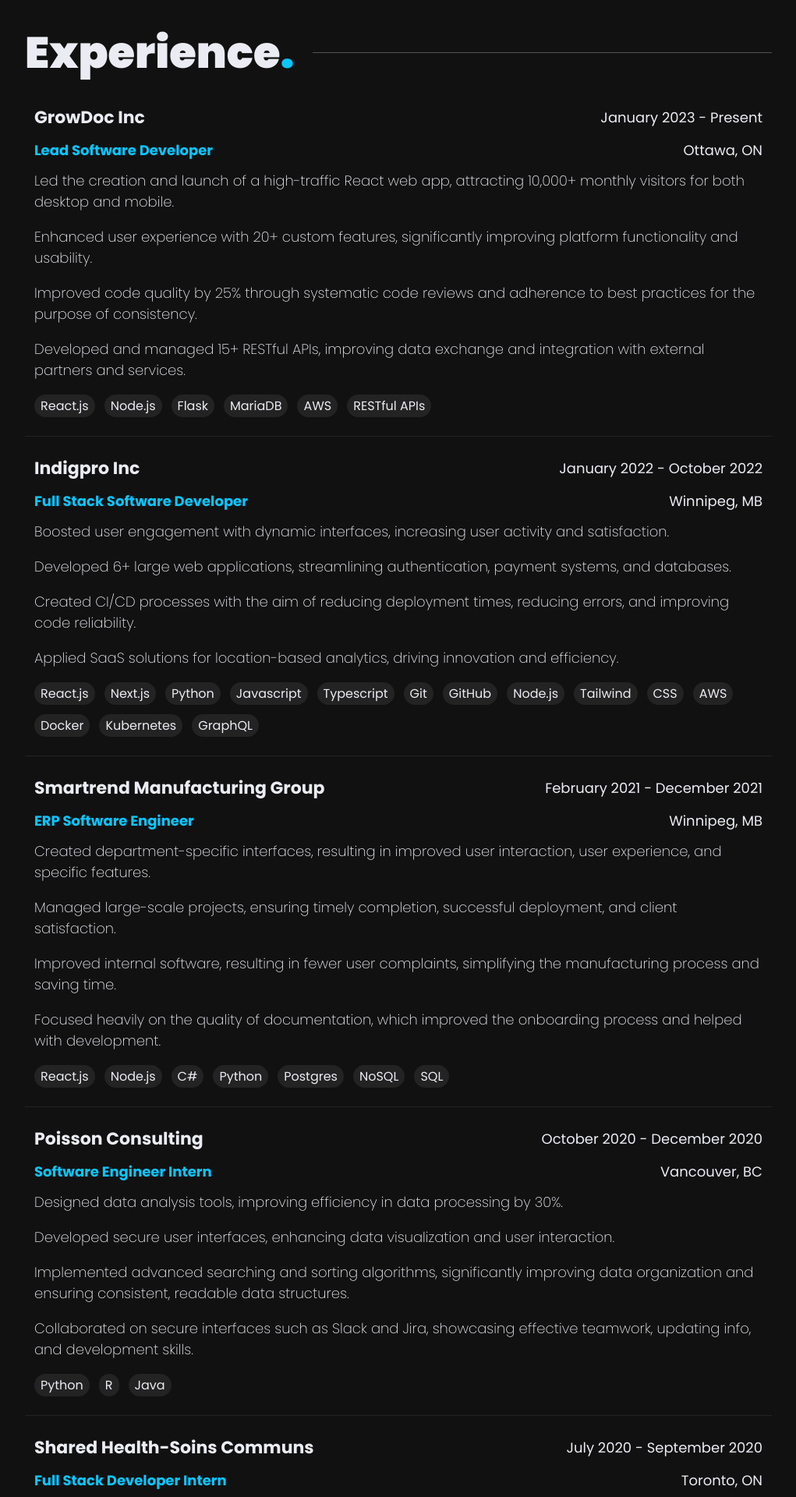
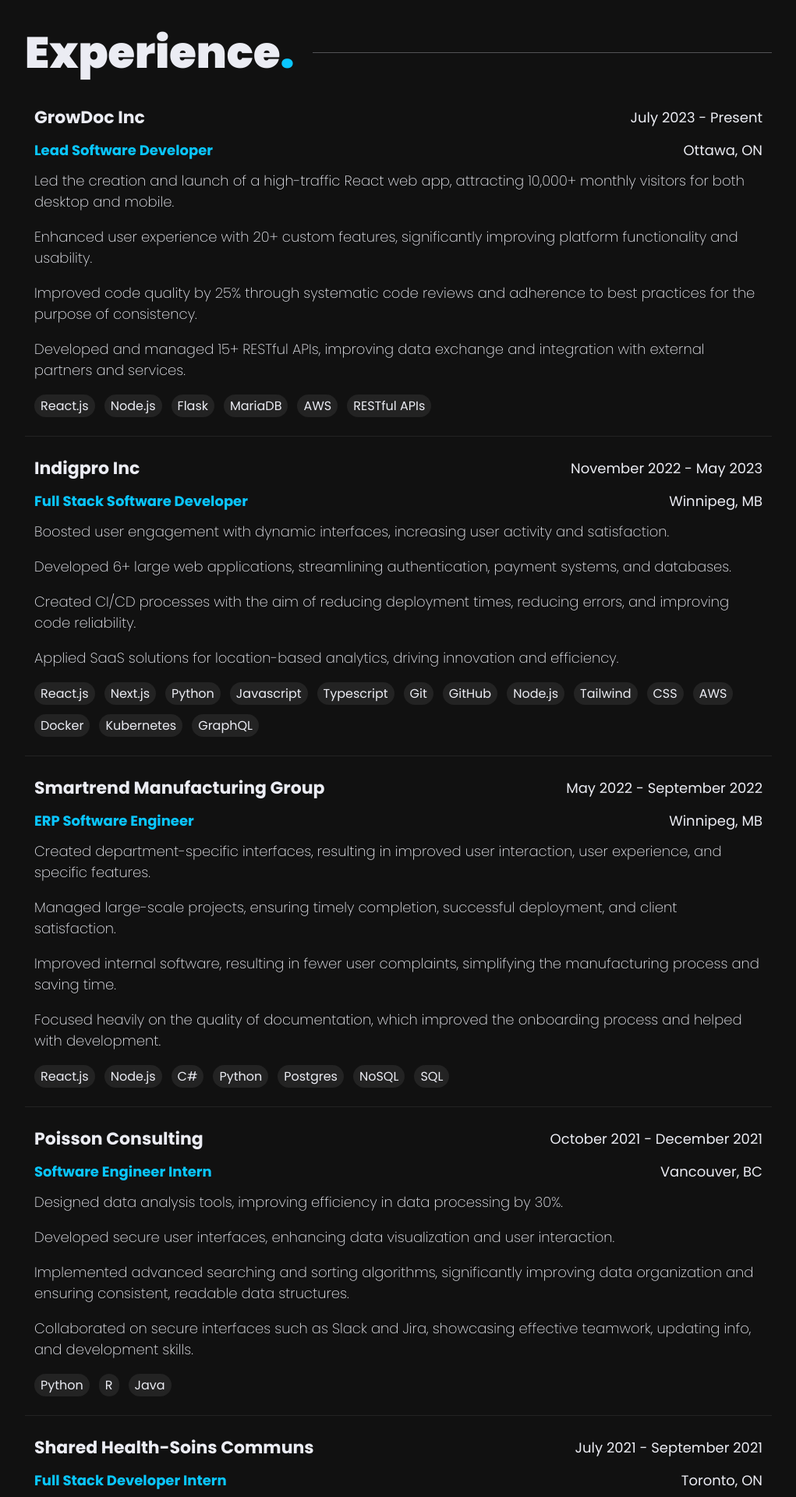
Before and after one commit to MowahidLatif/PortfolioWebsite, a Next.js app: page / in a window 1280 px wide. Shown: the part 1820-3740 px from the top of the page at 78% size, without its empty margins (159-1180 px from the left). Built offline with nearby package versions, Linux system fonts and the light colour scheme.

Commit message:
update on job daes

```diff
--- a/components/home/experience/Experience.tsx
+++ b/components/home/experience/Experience.tsx
@@ -16,7 +16,7 @@
   {
     title: "GrowDoc Inc",
     position: "Lead Software Developer",
-    time: "January 2023 - Present",
+    time: "July 2023 - Present",
     location: "Ottawa, ON",
     description: [
       "Led the creation and launch of a high-traffic React web app, attracting 10,000+ monthly visitors for both desktop and mobile.",
@@ -29,7 +29,7 @@
   {
     title: "Indigpro Inc",
     position: "Full Stack Software Developer",
-    time: "January 2022 - October 2022",
+    time: "November 2022 - May 2023",
     location: "Winnipeg, MB",
     description: [
       "Boosted user engagement with dynamic interfaces, increasing user activity and satisfaction.",
@@ -57,7 +57,7 @@
   {
     title: "Smartrend Manufacturing Group",
     position: "ERP Software Engineer",
-    time: "February 2021 - December 2021",
+    time: "May 2022 - September 2022",
     location: "Winnipeg, MB",
     description: [
       "Created department-specific interfaces, resulting in improved user interaction, user experience, and specific features.",
@@ -70,7 +70,7 @@
   {
     title: "Poisson Consulting",
     position: "Software Engineer Intern",
-    time: "October 2020 - December 2020",
+    time: "October 2021 - December 2021",
     location: "Vancouver, BC",
     description: [
       "Designed data analysis tools, improving efficiency in data processing by 30%.",
@@ -83,7 +83,7 @@
   {
     title: "Shared Health-Soins Communs",
     position: "Full Stack Developer Intern",
-    time: "July 2020 - September 2020",
+    time: "July 2021 - September 2021",
     location: "Toronto, ON",
     description: [
       "Developed mobile applications with Flutter/React focusing on improving front-end readability for elderly folks.",
```
